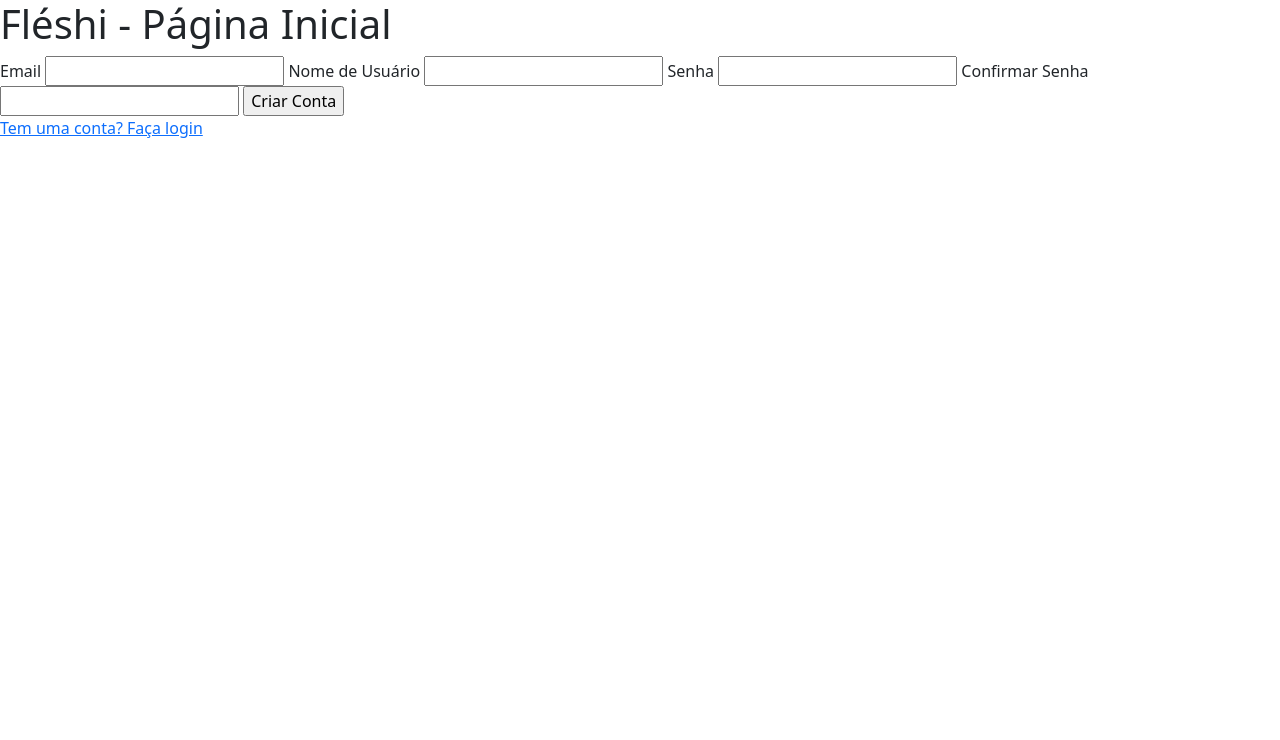
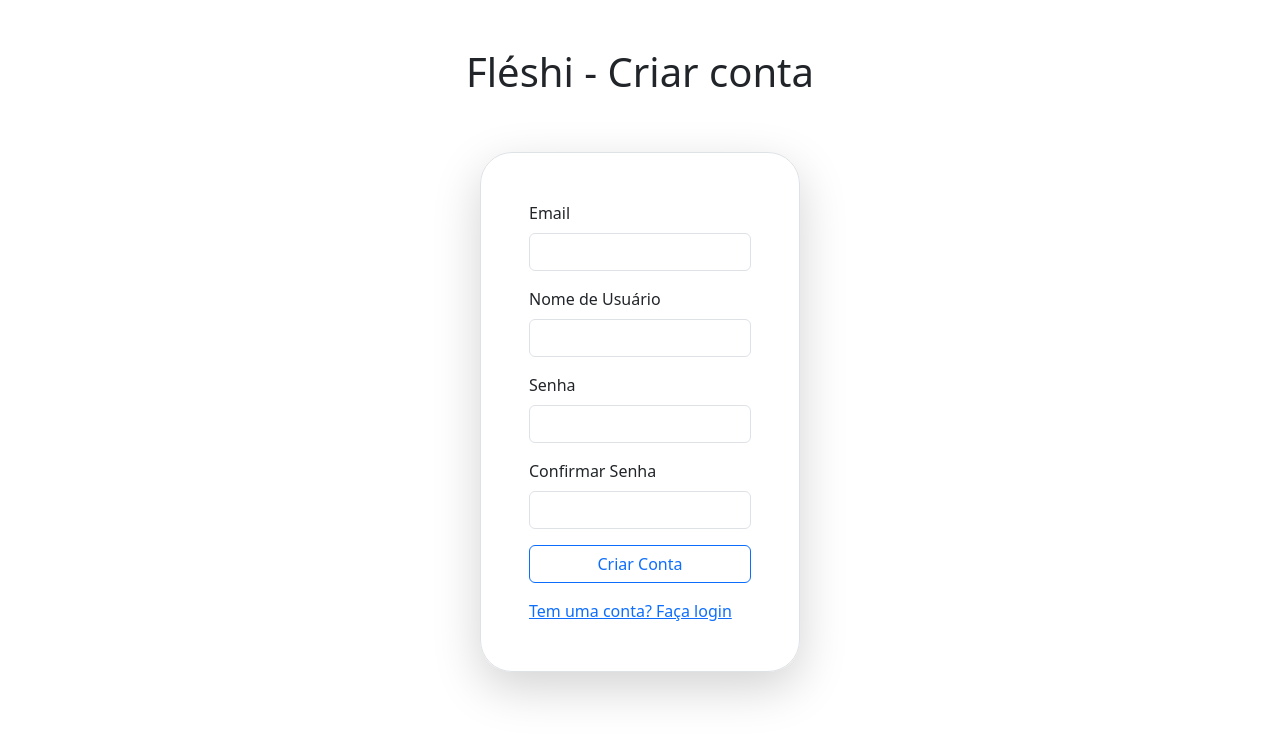
Before and after one commit to MaduSales/Projeto_Fleshi, a Flask app: page /createaccount in a window 1280 px wide. Shown: the top 740 px of the page. Run offline with Flask 3, Linux system fonts and the light colour scheme.

Commit message:
style: adjust in createaccount's page stylization

```diff
--- a/appfleshi/templates/createaccount.html
+++ b/appfleshi/templates/createaccount.html
@@ -4,32 +4,48 @@
     Fléshi - Criar Conta
 {% endblock %}
 
+{% block body %}
+    <h1 class="text-center mt-5">Fléshi - Criar conta</h1>
     {% block form %}
+    <div class="d-flex justify-content-center">
+        <div class="border m-5 shadow-lg rounded-5 p-5 w-25">
             <form method="post">
                 {{ form.csrf_token }}
-        {{ form.email.label() }}
-        {{ form.email() }}
+                <div class="mb-3 w-100">
+                    {{ form.email.label(class="form-label") }}
+                    {{ form.email(class="form-control") }}
+                </div>
+
                 {% if form.email.errors %}
                     {% for error in form.email.errors %}
                         <p class="alert alert-danger">{{ error }}</p>
                     {% endfor %}
                 {% endif %}
 
-        {{ form.username.label() }}
-        {{ form.username() }}
+                <div class="mb-3 w-100">
+                    {{ form.username.label(class="form-label") }}
+                    {{ form.username(class="form-control") }}
+                </div>
                     {% if form.username.errors %}
                         {% for error in form.username.errors %}
                             <p class="alert alert-danger">{{ error }}</p>
                         {% endfor %}
                     {% endif %}
 
-        {{ form.password.label() }}
-        {{ form.password() }}
+                <div class="mb-3 w-100">
+                    {{ form.password.label(class="form-label") }}
+                    {{ form.password(class="form-control") }}
+                </div>
 
-        {{ form.confirm_password.label() }}
-        {{ form.confirm_password() }}
+                <div class="mb-3 w-100">
+                    {{ form.confirm_password.label(class="form-label") }}
+                    {{ form.confirm_password(class="form-control") }}
+                </div>
 
-        {{ form.submit() }}
+                {{ form.submit(class="btn btn-outline-primary w-100 mb-3") }}
             </form>
             <a href="{{ url_for('homepage') }}">Tem uma conta? Faça login</a>
+        </div>
+    </div>
     {% endblock %}
+{% endblock %}
--- a/appfleshi/templates/homepage.html
+++ b/appfleshi/templates/homepage.html
@@ -3,13 +3,14 @@
     <meta charset="UTF-8">
     <title>
         {% block title %}
+            Fléshi - Página inicial
         {% endblock %}
     </title>
     <link href="https://cdn.jsdelivr.net/npm/bootstrap@5.3.8/dist/css/bootstrap.min.css" rel="stylesheet" integrity="sha384-sRIl4kxILFvY47J16cr9ZwB07vP4J8+LH7qKQnuqkuIAvNWLzeN8tE5YBujZqJLB" crossorigin="anonymous">
 </head>
 {% block body %}
     <body>
-        <h1>Fléshi - Página Inicial</h1>
+        <h1 class="text-center mt-5">Fléshi - Página Inicial</h1>
 
         {% block form %}
             <div class="d-flex justify-content-center">
```
Lines whose indentation alone changed are shown as unchanged.
